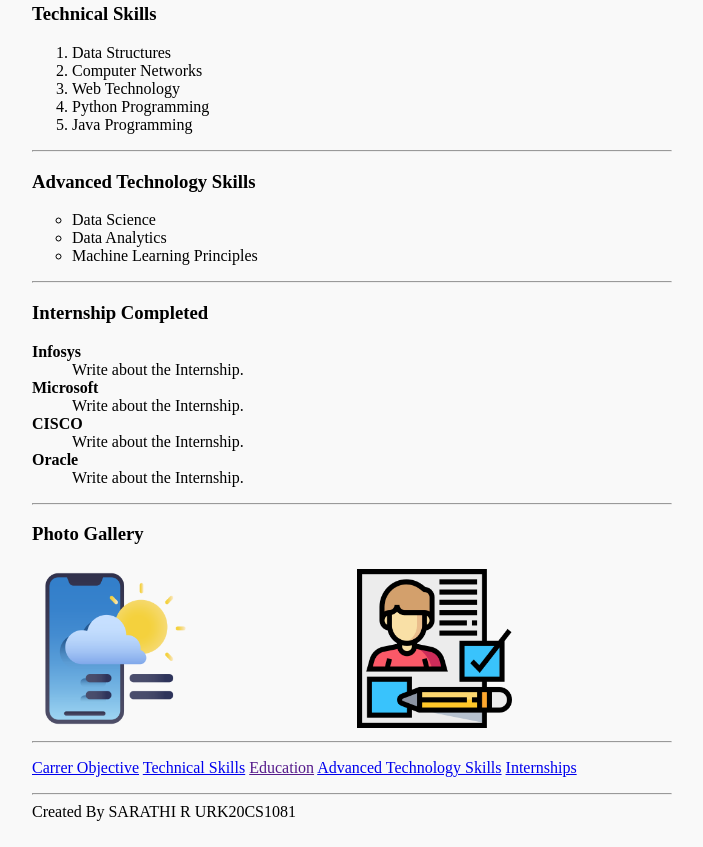
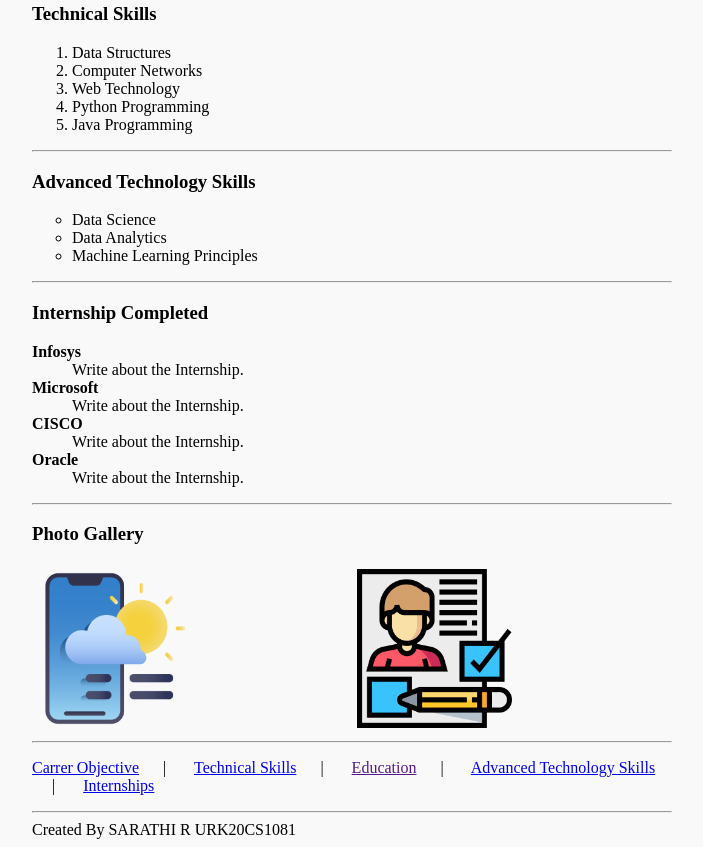
Before and after one commit to sarathi-1081/Web-Technology-Experiment-1, a plain HTML site: page index.html in a window 1280 px wide. Shown: the part 665-1512 px from the top of the page, without its empty margins (288-991 px from the left). Drawn offline with Linux system fonts and the light colour scheme; files whose address does not match are found by name.

Commit message:
Update index.html

```diff
--- a/index.html
+++ b/index.html
@@ -223,9 +223,17 @@
     <div class="jump-to-links">
       <p>
         <a href="#carrer-objective">Carrer Objective</a>
+        <span> &nbsp;&nbsp;&nbsp;&nbsp;&nbsp;|</span>
+        <span> &nbsp;&nbsp;&nbsp;&nbsp;&nbsp;</span>
         <a href="#technical-skills">Technical Skills</a>
+        <span> &nbsp;&nbsp;&nbsp;&nbsp;&nbsp;|</span>
+        <span> &nbsp;&nbsp;&nbsp;&nbsp;&nbsp;</span>
         <a href="">Education</a>
+        <span> &nbsp;&nbsp;&nbsp;&nbsp;&nbsp;|</span>
+        <span> &nbsp;&nbsp;&nbsp;&nbsp;&nbsp;</span>
         <a href="#advanced-skills">Advanced Technology Skills</a>
+        <span> &nbsp;&nbsp;&nbsp;&nbsp;&nbsp;|</span>
+        <span> &nbsp;&nbsp;&nbsp;&nbsp;&nbsp;</span>
         <a href="#internship-completed">Internships</a>
       </p>
     </div>
```
